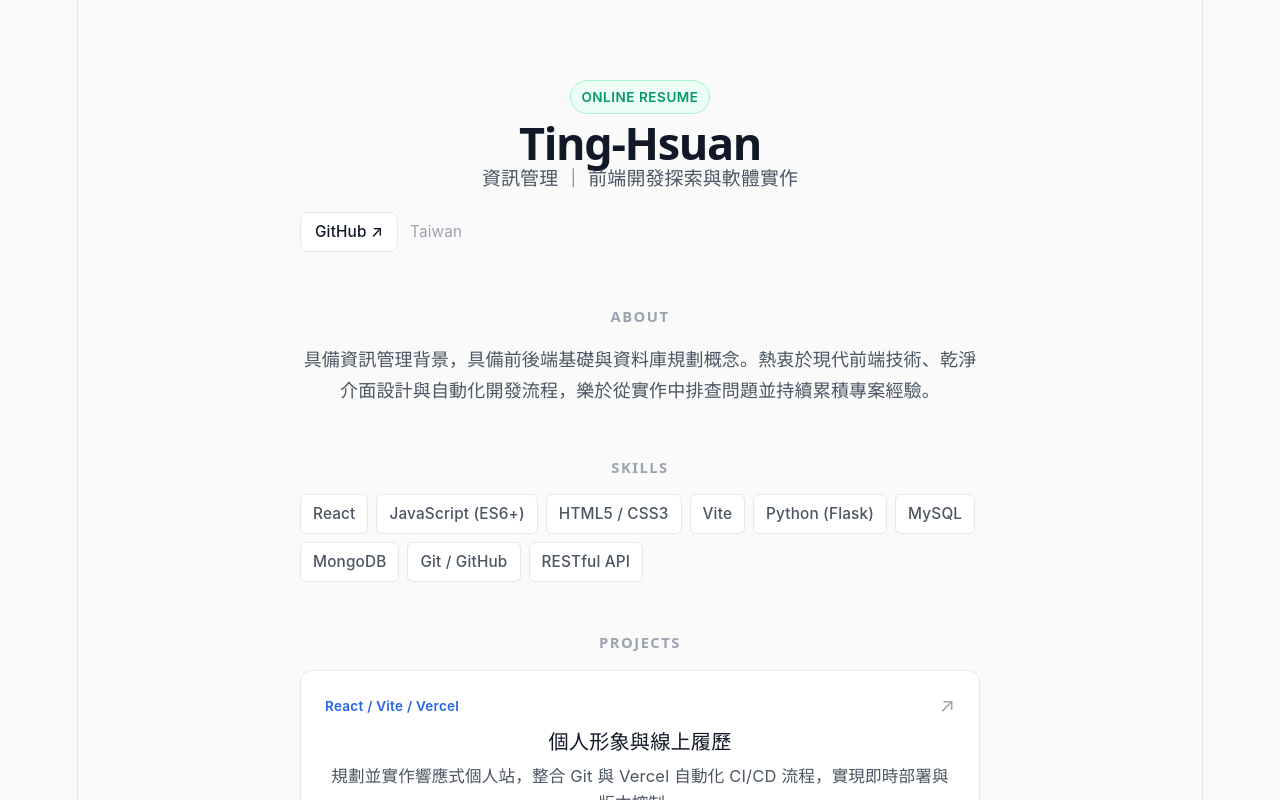
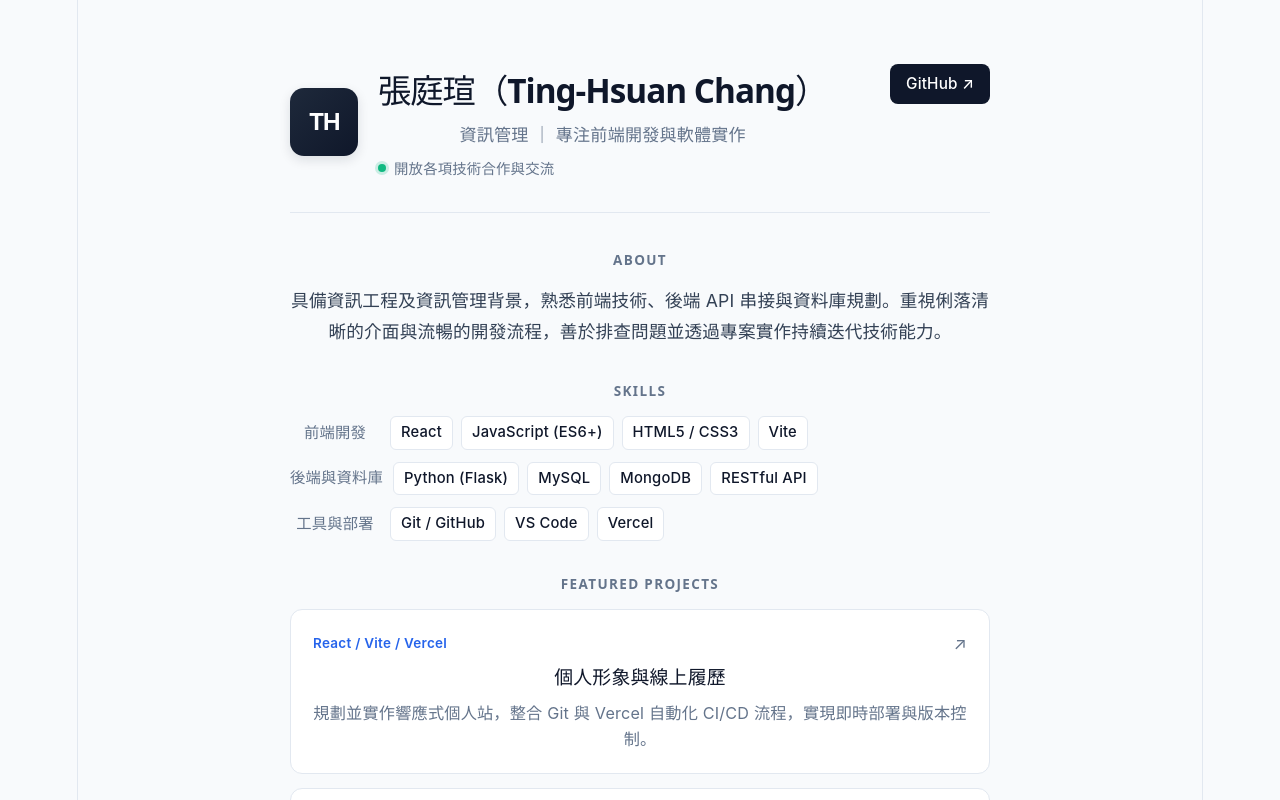
Before and after one commit to echidnax/my-first-web, a React (Vite) app: page / in a window 1280 px wide. Shown: the top 800 px of the page. Built offline with nearby package versions, Linux system fonts and the light colour scheme.

Commit message:
update resume styling

```diff
--- a/src/App.css
+++ b/src/App.css
@@ -1,12 +1,13 @@
 :root {
-  --bg-page: #fafafa;
+  --bg-main: #f8fafc;
   --bg-card: #ffffff;
-  --text-primary: #111827;
-  --text-secondary: #4b5563;
-  --text-muted: #9ca3af;
-  --border-light: #e5e7eb;
-  --border-hover: #d1d5db;
+  --text-title: #0f172a;
+  --text-body: #334155;
+  --text-muted: #64748b;
+  --border: #e2e8f0;
+  --border-hover: #cbd5e1;
   --accent: #2563eb;
+  --accent-soft: #eff6ff;
 }
 
 * {
@@ -15,152 +16,190 @@
 
 body {
   margin: 0;
-  background-color: var(--bg-page);
-  color: var(--text-primary);
-  font-family: -apple-system, BlinkMacSystemFont, "Inter", "Segoe UI", "PingFang TC", "Microsoft JhengHei", sans-serif;
+  background-color: var(--bg-main);
+  color: var(--text-body);
+  font-family: -apple-system, BlinkMacSystemFont, "Segoe UI", "Inter", "Noto Sans TC", sans-serif;
+  line-height: 1.6;
   -webkit-font-smoothing: antialiased;
 }
 
-.page-wrapper {
-  min-height: 100vh;
-  padding: 80px 20px;
-  display: flex;
-  justify-content: center;
+.layout {
+  max-width: 740px;
+  margin: 0 auto;
+  padding: 64px 20px 80px;
 }
 
-.content-container {
-  width: 100%;
-  max-width: 680px;
+/* Profile Header */
+.profile-header {
+  display: flex;
+  justify-content: space-between;
+  align-items: flex-start;
+  padding-bottom: 32px;
+  border-bottom: 1px solid var(--border);
+  margin-bottom: 40px;
 }
 
-/* Header */
-.header {
-  margin-bottom: 56px;
+.profile-left {
+  display: flex;
+  gap: 20px;
+  align-items: center;
 }
 
-.header-badge {
-  display: inline-block;
-  font-size: 0.75rem;
-  font-weight: 600;
-  color: #059669;
-  background-color: #ecfdf5;
-  border: 1px solid #a7f3d0;
-  padding: 3px 10px;
-  border-radius: 999px;
-  margin-bottom: 16px;
-  letter-spacing: 0.04em;
-  text-transform: uppercase;
+.avatar-box {
+  width: 68px;
+  height: 68px;
+  border-radius: 14px;
+  background: linear-gradient(135deg, #1e293b, #0f172a);
+  color: #ffffff;
+  display: flex;
+  align-items: center;
+  justify-content: center;
+  font-size: 1.3rem;
+  font-weight: 700;
+  letter-spacing: -0.05em;
+  box-shadow: 0 4px 12px rgba(15, 23, 42, 0.12);
+  flex-shrink: 0;
 }
 
 .name {
-  font-size: 2.5rem;
+  font-size: 1.85rem;
   font-weight: 800;
+  color: var(--text-title);
+  margin: 0 0 4px 0;
   letter-spacing: -0.03em;
-  margin: 0 0 10px 0;
-  color: var(--text-primary);
 }
 
 .headline {
-  font-size: 1.05rem;
-  color: var(--text-secondary);
-  margin: 0 0 20px 0;
-  font-weight: 400;
+  font-size: 0.95rem;
+  color: var(--text-muted);
+  margin: 0 0 8px 0;
 }
 
-.links {
+.badge-row {
   display: flex;
   align-items: center;
+  gap: 8px;
+}
+
+.status-dot {
+  width: 8px;
+  height: 8px;
+  background-color: #10b981;
+  border-radius: 50%;
+  box-shadow: 0 0 0 3px rgba(16, 185, 129, 0.2);
+}
+
+.status-text {
+  font-size: 0.8rem;
+  color: var(--text-muted);
+  font-weight: 500;
+}
+
+.btn-primary {
+  display: inline-flex;
+  align-items: center;
+  gap: 4px;
+  background-color: var(--text-title);
+  color: #ffffff;
+  font-size: 0.85rem;
+  font-weight: 500;
+  text-decoration: none;
+  padding: 8px 16px;
+  border-radius: 8px;
+  transition: all 0.2s ease;
+}
+
+.btn-primary:hover {
+  background-color: #334155;
+  transform: translateY(-1px);
+}
+
+/* Sections */
+.card-section {
+  margin-bottom: 36px;
+}
+
+.section-label {
+  font-size: 0.75rem;
+  font-weight: 700;
+  letter-spacing: 0.1em;
+  color: var(--text-muted);
+  text-transform: uppercase;
+  margin: 0 0 16px 0;
+}
+
+.about-text {
+  margin: 0;
+  font-size: 0.98rem;
+  color: var(--text-body);
+  line-height: 1.8;
+}
+
+/* Skills */
+.skill-groups {
+  display: flex;
+  flex-direction: column;
   gap: 12px;
 }
 
-.pill-link {
-  display: inline-flex;
+.skill-row {
+  display: flex;
   align-items: center;
-  font-size: 0.85rem;
-  font-weight: 500;
-  color: var(--text-primary);
-  background: var(--bg-card);
-  border: 1px solid var(--border-light);
-  padding: 6px 14px;
-  border-radius: 8px;
-  text-decoration: none;
-  transition: all 0.2s ease;
+  flex-wrap: wrap;
+  gap: 10px;
 }
 
-.pill-link:hover {
-  border-color: var(--border-hover);
-  background-color: #f3f4f6;
+.skill-title {
+  font-size: 0.85rem;
+  font-weight: 600;
+  color: var(--text-muted);
+  min-width: 90px;
 }
 
-.location-tag {
-  font-size: 0.85rem;
-  color: var(--text-muted);
-}
-
-/* Sections */
-.section {
-  margin-bottom: 52px;
-}
-
-.section-heading {
-  font-size: 0.82rem;
-  font-weight: 700;
-  letter-spacing: 0.1em;
-  text-transform: uppercase;
-  color: var(--text-muted);
-  margin: 0 0 18px 0;
-}
-
-.bio-text {
-  font-size: 1rem;
-  line-height: 1.75;
-  color: var(--text-secondary);
-  margin: 0;
-}
-
-/* Skills */
-.skills-cloud {
+.skill-pills {
   display: flex;
   flex-wrap: wrap;
   gap: 8px;
 }
 
-.skill-pill {
-  font-size: 0.85rem;
-  color: var(--text-secondary);
+.skill-item {
+  font-size: 0.82rem;
+  font-weight: 500;
+  color: var(--text-title);
   background-color: var(--bg-card);
-  border: 1px solid var(--border-light);
-  padding: 6px 12px;
+  border: 1px solid var(--border);
+  padding: 4px 10px;
   border-radius: 6px;
-  font-weight: 500;
 }
 
 /* Projects */
-.projects-grid {
+.project-grid {
   display: flex;
   flex-direction: column;
-  gap: 16px;
+  gap: 14px;
 }
 
 .project-card {
   background-color: var(--bg-card);
-  border: 1px solid var(--border-light);
+  border: 1px solid var(--border);
   border-radius: 12px;
-  padding: 22px 24px;
-  transition: transform 0.2s ease, box-shadow 0.2s ease, border-color 0.2s ease;
+  padding: 20px 22px;
+  text-decoration: none;
+  display: block;
+  transition: all 0.2s ease;
 }
 
 .project-card:hover {
+  border-color: var(--border-hover);
+  box-shadow: 0 8px 20px rgba(0, 0, 0, 0.04);
   transform: translateY(-2px);
-  border-color: var(--border-hover);
-  box-shadow: 0 8px 24px rgba(0, 0, 0, 0.04);
 }
 
-.project-top {
+.project-header {
   display: flex;
   justify-content: space-between;
   align-items: center;
-  margin-bottom: 10px;
+  margin-bottom: 6px;
 }
 
 .project-tag {
@@ -170,37 +209,39 @@ body {
   letter-spacing: 0.02em;
 }
 
-.arrow-link {
-  font-size: 1.1rem;
+.arrow-icon {
+  font-size: 0.95rem;
   color: var(--text-muted);
-  text-decoration: none;
-  line-height: 1;
-  transition: color 0.15s ease;
+  transition: transform 0.2s ease, color 0.2s ease;
 }
 
-.project-card:hover .arrow-link {
+.project-card:hover .arrow-icon {
   color: var(--accent);
+  transform: translate(2px, -2px);
 }
 
-.project-title {
-  font-size: 1.12rem;
-  font-weight: 600;
+.project-name {
   margin: 0 0 8px 0;
-  color: var(--text-primary);
+  font-size: 1.05rem;
+  font-weight: 700;
+  color: var(--text-title);
 }
 
-.project-desc {
-  font-size: 0.92rem;
+.project-detail {
+  margin: 0;
+  font-size: 0.9rem;
+  color: var(--text-muted);
   line-height: 1.6;
-  color: var(--text-secondary);
-  margin: 0;
 }
 
 /* Footer */
 .footer {
-  margin-top: 64px;
+  margin-top: 60px;
   padding-top: 24px;
-  border-top: 1px solid var(--border-light);
+  border-top: 1px solid var(--border);
+  display: flex;
+  justify-content: space-between;
+  align-items: center;
   font-size: 0.8rem;
   color: var(--text-muted);
 }
--- a/src/App.jsx
+++ b/src/App.jsx
@@ -2,8 +2,9 @@ import './App.css'
 
 function App() {
   const skills = [
-    'React', 'JavaScript (ES6+)', 'HTML5 / CSS3', 'Vite',
-    'Python (Flask)', 'MySQL', 'MongoDB', 'Git / GitHub', 'RESTful API'
+    { category: '前端開發', items: ['React', 'JavaScript (ES6+)', 'HTML5 / CSS3', 'Vite'] },
+    { category: '後端與資料庫', items: ['Python (Flask)', 'MySQL', 'MongoDB', 'RESTful API'] },
+    { category: '工具與部署', items: ['Git / GitHub', 'VS Code', 'Vercel'] }
   ]
 
   const projects = [
@@ -14,75 +15,88 @@ function App() {
       link: 'https://github.com/echidnax'
     },
     {
-      title: '圖書管理系統 (Library Management System)',
-      tag: 'Python Flask / MySQL / RESTful API',
-      desc: '設計關聯式資料庫結構與 DDL，撰寫 Flask 後端 API 串接 MySQL，實現書籍與借閱紀錄之查詢、新增與管理。',
+      title: '圖書管理系統 (LibraryDB)',
+      tag: 'Flask / MySQL / REST API',
+      desc: '設計關聯式資料庫結構與 DDL，撰寫 Flask 後端 API 串接 MySQL，實作書籍與借閱紀錄之查詢與管理。',
       link: '#'
     },
     {
-      title: '多架構資料庫實作練習',
+      title: '多架構 NoSQL 實作分析',
       tag: 'MongoDB / DuckDB / Neo4j',
-      desc: '探索 Document、Column 與 Graph 不同架構之 NoSQL 資料庫特性，進行資料建模與跨類型查詢演練。',
+      desc: '針對 Document、Column 與 Graph 不同架構之資料庫進行資料建模、關聯查詢與資料流演練。',
       link: '#'
     }
   ]
 
   return (
-    <div className="page-wrapper">
-      <main className="content-container">
-        {/* 個人 Header */}
-        <header className="header">
-          <div className="header-badge">Online Resume</div>
-          <h1 className="name">Ting-Hsuan</h1>
-          <p className="headline">資訊管理 ｜ 前端開發探索與軟體實作</p>
-          <div className="links">
-            <a href="https://github.com/echidnax" target="_blank" rel="noreferrer" className="pill-link">
+    <div className="layout">
+      {/* 頂部 Profile 區域 */}
+      <header className="profile-header">
+        <div className="profile-left">
+          <div className="avatar-box">TH</div>
+          <div>
+            <h1 className="name">張庭瑄（Ting-Hsuan Chang）</h1>
+            <p className="headline">資訊管理 ｜ 專注前端開發與軟體實作</p>
+            <div className="badge-row">
+              <span className="status-dot"></span>
+              <span className="status-text">開放各項技術合作與交流</span>
+            </div>
+          </div>
+        </div>
+        <div className="profile-actions">
+          <a href="https://github.com/echidnax" target="_blank" rel="noreferrer" className="btn-primary">
             GitHub ↗
           </a>
-            <span className="location-tag">Taiwan</span>
         </div>
       </header>
 
-        {/* 簡介 */}
-        <section className="section">
-          <h2 className="section-heading">About</h2>
-          <p className="bio-text">
-            具備資訊管理背景，具備前後端基礎與資料庫規劃概念。熱衷於現代前端技術、乾淨介面設計與自動化開發流程，樂於從實作中排查問題並持續累積專案經驗。
+      {/* 關於我 */}
+      <section className="card-section">
+        <h2 className="section-label">ABOUT</h2>
+        <p className="about-text">
+          具備資訊工程及資訊管理背景，熟悉前端技術、後端 API 串接與資料庫規劃。重視俐落清晰的介面與流暢的開發流程，善於排查問題並透過專案實作持續迭代技術能力。
         </p>
       </section>
 
-        {/* 技能 */}
-        <section className="section">
-          <h2 className="section-heading">Skills</h2>
-          <div className="skills-cloud">
-            {skills.map((skill, index) => (
-              <span key={index} className="skill-pill">{skill}</span>
+      {/* 專業技能 */}
+      <section className="card-section">
+        <h2 className="section-label">SKILLS</h2>
+        <div className="skill-groups">
+          {skills.map((group, index) => (
+            <div key={index} className="skill-row">
+              <span className="skill-title">{group.category}</span>
+              <div className="skill-pills">
+                {group.items.map((item, i) => (
+                  <span key={i} className="skill-item">{item}</span>
+                ))}
+              </div>
+            </div>
           ))}
         </div>
       </section>
 
       {/* 專案經歷 */}
-        <section className="section">
-          <h2 className="section-heading">Projects</h2>
-          <div className="projects-grid">
+      <section className="card-section">
+        <h2 className="section-label">FEATURED PROJECTS</h2>
+        <div className="project-grid">
           {projects.map((proj, index) => (
-              <div key={index} className="project-card">
-                <div className="project-top">
+            <a key={index} href={proj.link} target="_blank" rel="noreferrer" className="project-card">
+              <div className="project-header">
                 <span className="project-tag">{proj.tag}</span>
-                  <a href={proj.link} className="arrow-link" target="_blank" rel="noreferrer">↗</a>
+                <span className="arrow-icon">↗</span>
               </div>
-                <h3 className="project-title">{proj.title}</h3>
-                <p className="project-desc">{proj.desc}</p>
-              </div>
+              <h3 className="project-name">{proj.title}</h3>
+              <p className="project-detail">{proj.desc}</p>
+            </a>
           ))}
         </div>
       </section>
 
       {/* 頁尾 */}
       <footer className="footer">
-          <p>© 2026 Ting-Hsuan. Built with React & Vite.</p>
+        <span>© 2026 Ting-Hsuan</span>
+        <span className="footer-built">Crafted with React & Vite</span>
       </footer>
-      </main>
     </div>
   )
 }
```
Lines whose indentation alone changed are shown as unchanged.
